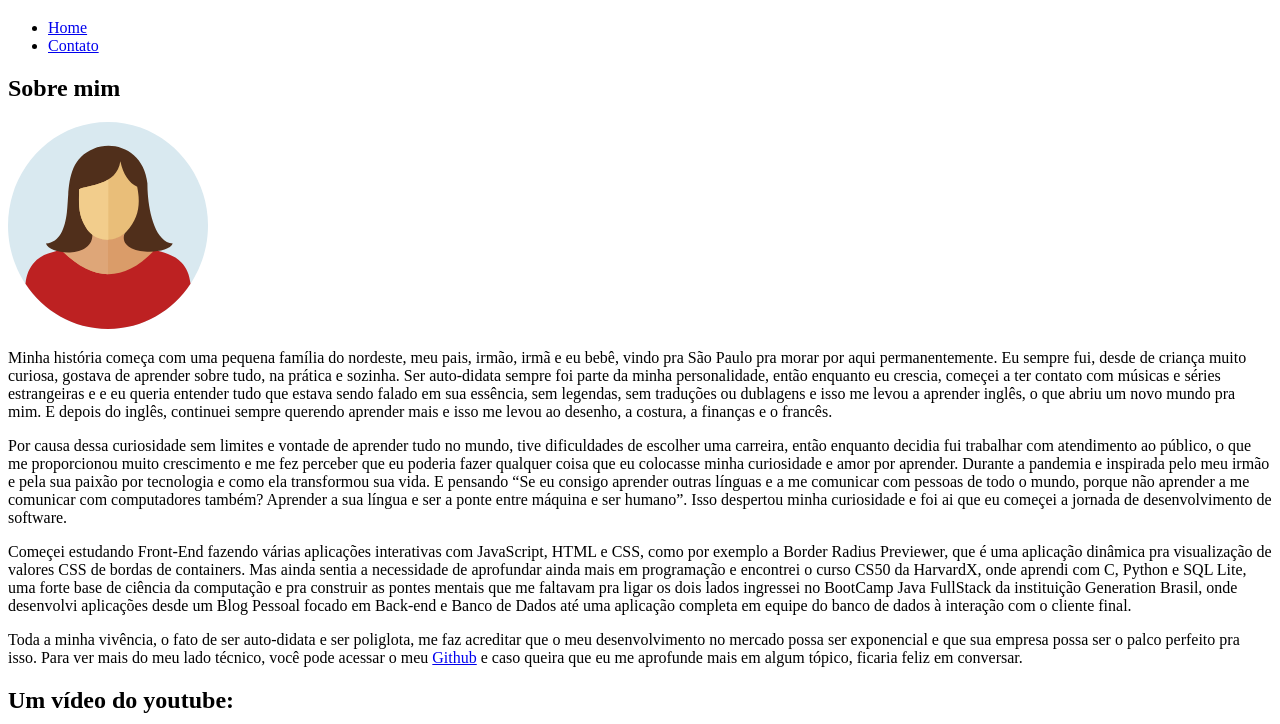
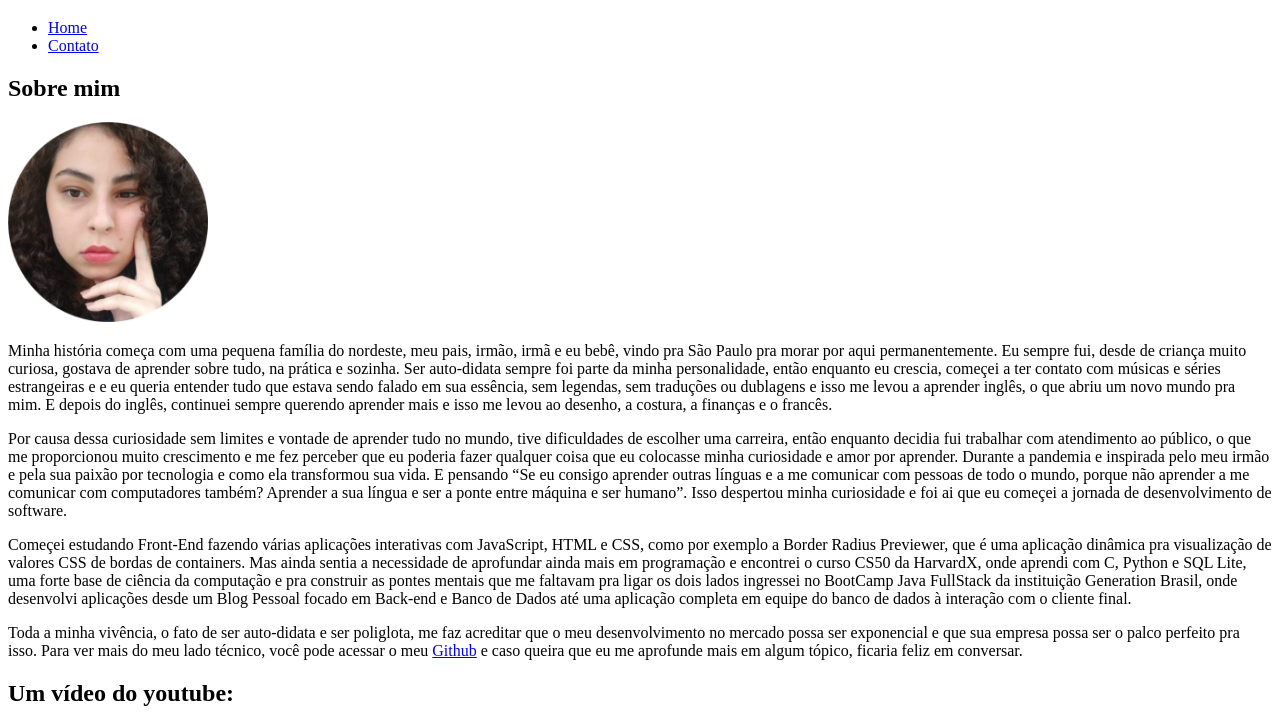
Before and after one commit to CaciaRodrigues/portfolio-pessoal, a plain HTML site: page index.html in a window 1280 px wide. Shown: the part 61-785 px from the top of the page. Drawn offline with Linux system fonts and the light colour scheme; grey boxes are pictures that could not be loaded.

Commit message:
Substituindo as imagens temporárias

```diff
--- a/index.html
+++ b/index.html
@@ -6,7 +6,7 @@
     <meta name="description" content="Projeto Portfólio">
     <meta name="author" content="Cacia S R Sousa">
     <meta name="keywords" content="HTML, CSS, JavaScript">
-    <link rel="icon" type="image/svg" href="./assets/img/curious-cat.svg" />
+    <link rel="icon" type="image/svg" href="./assets/img/cat-face.svg" />
     <title>Meu Perfil</title>
 </head>
 <body>
@@ -33,7 +33,7 @@
         <section id="about">
             <h2>Sobre mim</h2>
             <div id="conteudo">
-                <img style="width: 200px" src="./assets/img/user_02.svg" alt="Imagem genérica que representa a criadora deste conteúdo"/>
+                <img style="width: 200px" src="./assets/img/cacia-perfil.png" alt="Imagem da autora do conteúdo da página"/>
                 <article id="sobre_texto">
                     <p>
                         Minha história começa com uma pequena família do nordeste, meu pais, irmão, irmã e eu bebê, vindo pra São Paulo pra morar por aqui permanentemente. Eu sempre fui, desde de criança muito curiosa, gostava de aprender sobre tudo, na prática e sozinha. Ser auto-didata sempre foi parte da minha personalidade, então enquanto eu crescia, começei a ter contato com músicas e séries estrangeiras e e eu queria entender tudo que estava sendo falado em sua essência, sem legendas, sem traduções ou dublagens e isso me levou a aprender inglês, o que abriu um novo mundo pra mim. E depois do inglês, continuei sempre querendo aprender mais e isso me levou ao desenho, a costura, a finanças e o francês.
```
Also changed, not shown: assets/img/cacia-perfil.png (added), assets/img/cat-face.svg (added).
